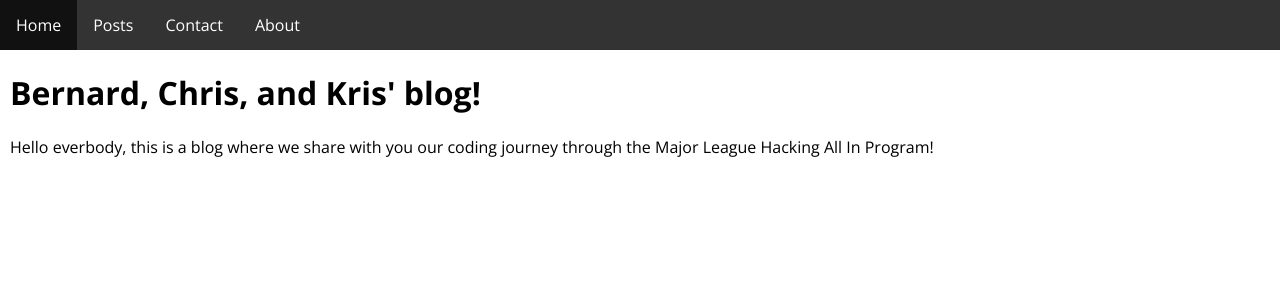
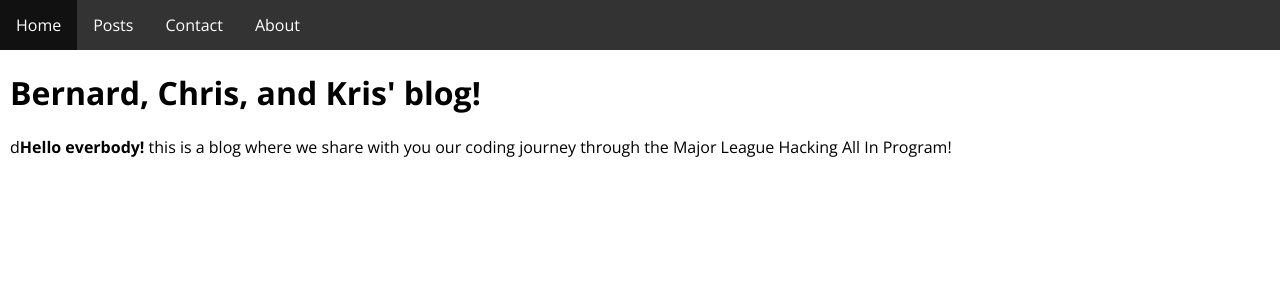
Before and after one commit to MLH-Fellowship/all-in-project, a Jekyll site: the page built from index.html, in a window 1280 px wide. Shown: the top 300 px of the page. Built offline with Jekyll 4.4.1, drawn with Linux system fonts in a browser that asks for light colours.

Commit message:
added bold text

```diff
--- a/_layouts/home.html
+++ b/_layouts/home.html
@@ -5,6 +5,6 @@ layout: default
 <h1>
     Bernard, Chris, and Kris' blog!
 </h1>
-<p>Hello everbody, this is a blog where we share with you our coding journey through the Major League Hacking All In Program!</p>
+<p>d<b>Hello everbody!</b> this is a blog where we share with you our coding journey through the Major League Hacking All In Program!</p>
 
 {{ content }}
```
